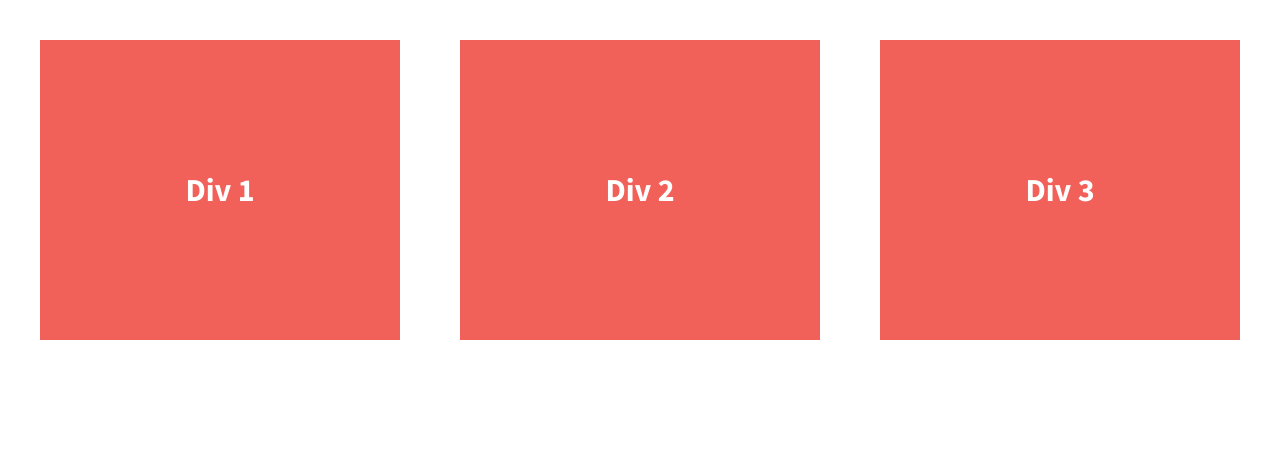
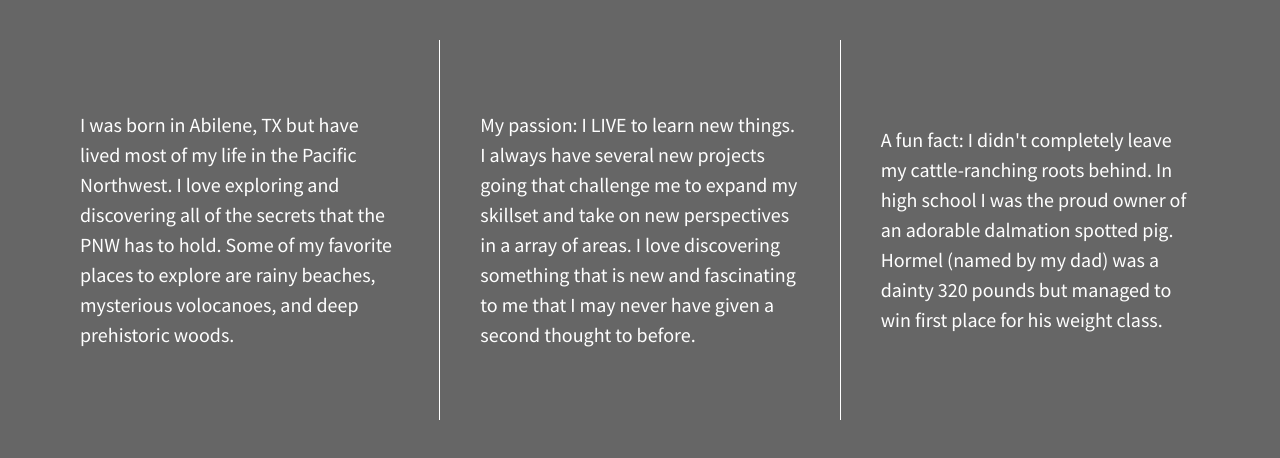
Before and after one commit to meankristine/flexbox-grids-101, a plain HTML site: page index.html in a window 1280 px wide. Drawn offline with nearby package versions, Linux system fonts and the light colour scheme.

Commit message:
Personalized divs

```diff
--- a/css/main.css
+++ b/css/main.css
@@ -97,7 +97,7 @@ textarea {
 
 
 html {
-  background-color: #fff;
+  background-color: #666666;
   height: 100%;
 }
 
@@ -110,7 +110,7 @@ body {
 
 .wrapper {
   /*add display:flex and set justify-content to space-between*/
-  font-weight: 700;
+  font-weight: 400;
   display: flex;
   justify-content: space-between;
 }
@@ -119,16 +119,19 @@ body {
   /*give the divs a width of 30%, add display:flex, set justify-content and align-items to center*/
   color: #fff;
   line-height: 1.5em;
-  font-size: 1.6em;
-  background-color: #f16059;
+  /* font-size: 1.6em; */
   height: 300px;
   display: flex;
   width: 30%;
-  justify-content: center;
+  justify-content: left;
   align-items: center;
+  padding: 2em;
 }
 
-
+.div-2 {
+    border-left: 1px solid #fff;
+    border-right: 1px solid #fff;
+}
 
 
 /* ==========================================================================
--- a/index.html
+++ b/index.html
@@ -23,13 +23,13 @@
 
         <section class="wrapper">
             <div class="div-1">
-                Div 1
+                I was born in Abilene, TX but have lived most of my life in the Pacific Northwest. I love exploring and discovering all of the secrets that the PNW has to hold.  Some of my favorite places to explore are rainy beaches, mysterious volocanoes, and deep prehistoric woods.
             </div>
             <div class="div-2">
-                Div 2
+                My passion: I LIVE to learn new things. I always have several new projects going that challenge me to expand my skillset and take on new perspectives in a array of areas. I love discovering something that is new and fascinating to me that I may never have given a second thought to before.
             </div>
             <div class="div-3">
-                Div 3
+                A fun fact: I didn't completely leave my cattle-ranching roots behind. In high school I was the proud owner of an adorable dalmation spotted pig. Hormel (named by my dad) was a dainty 320 pounds but managed to win first place for his weight class.
             </div>
         </section>
 
```
